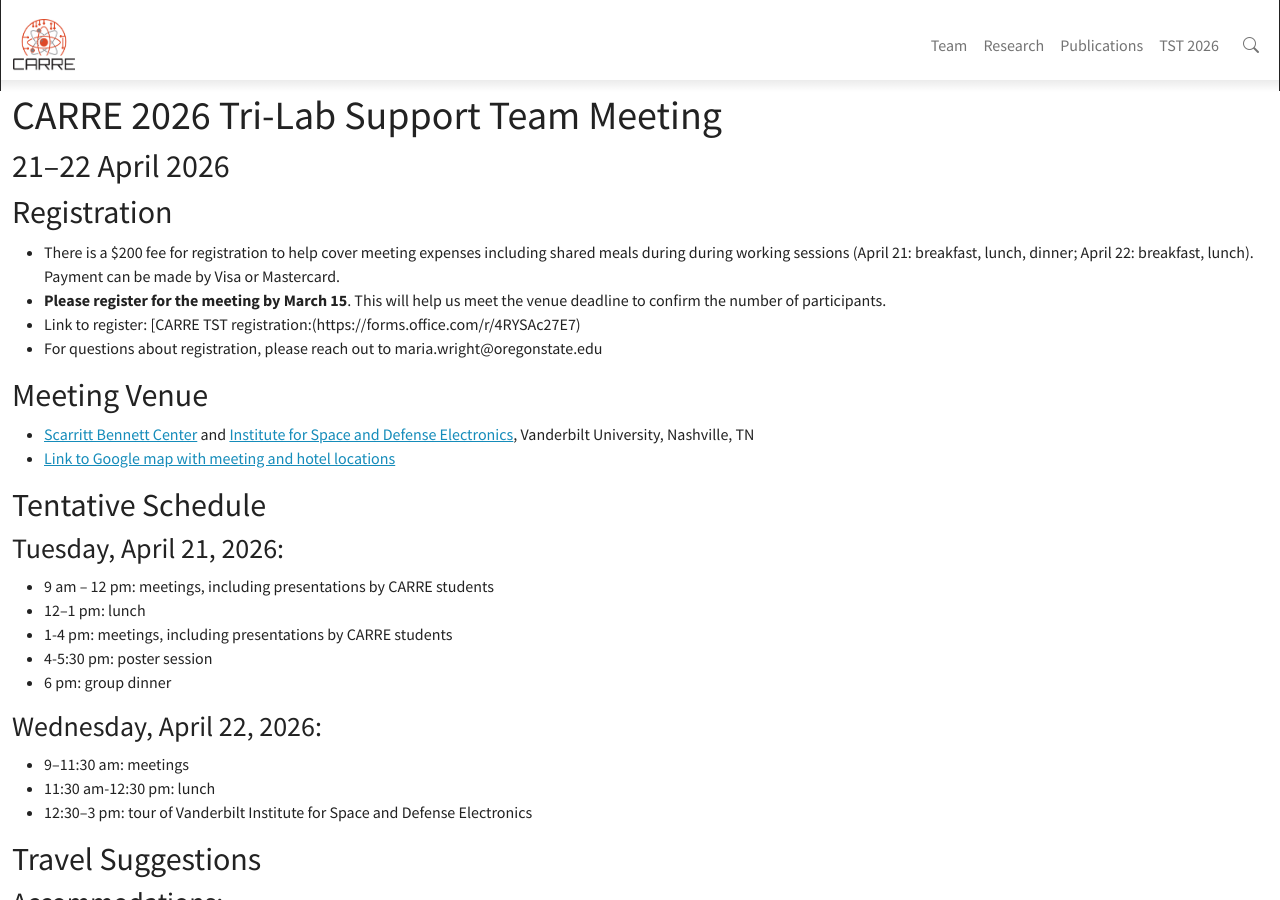
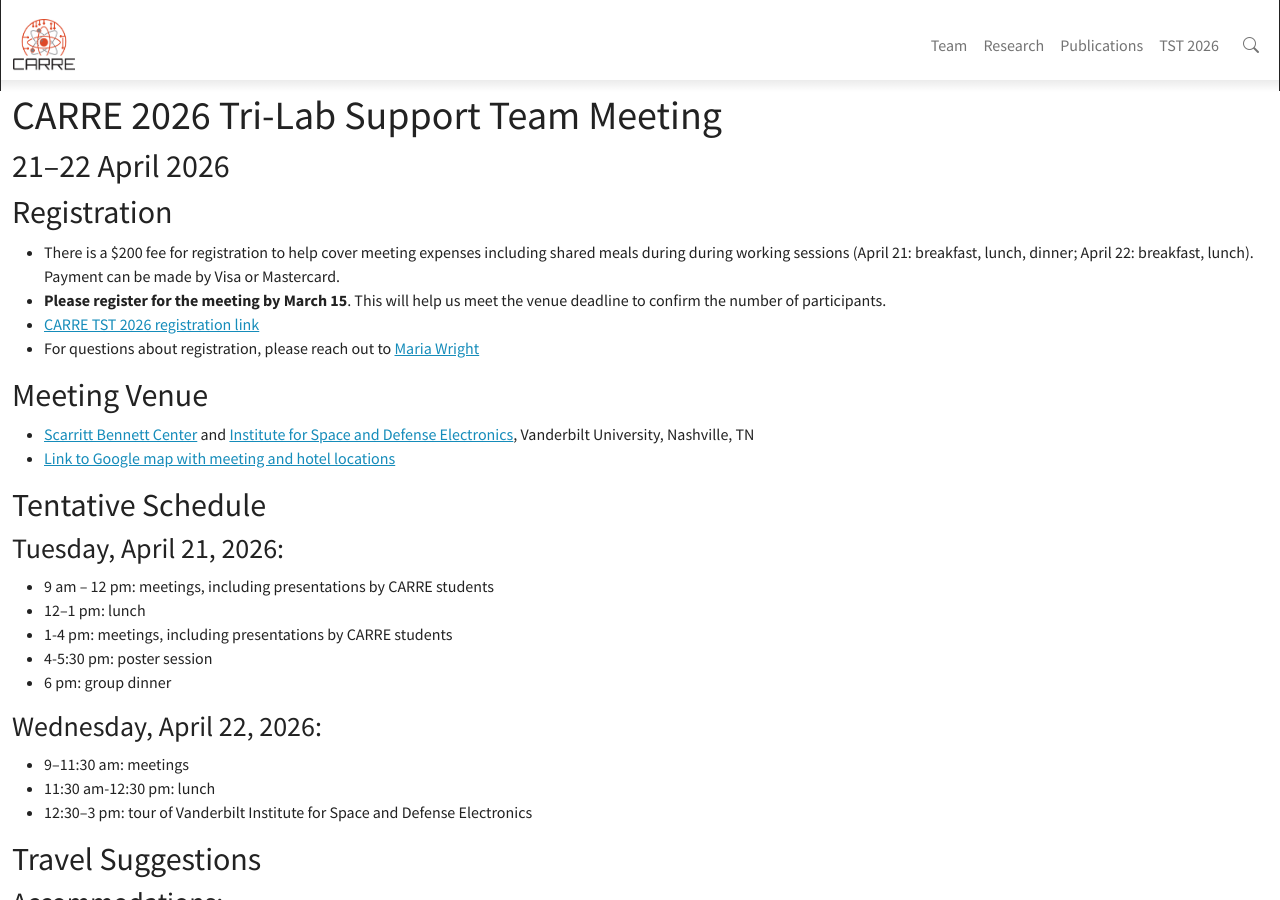
Before and after one commit to CARRE-PSAAP/CARRE-PSAAP.github.io, a Jekyll site: the page built from _pages/tst2026.md, in a window 1280 px wide and 900 px high. Built offline with Jekyll 4.4.1, drawn with Linux system fonts in a browser that asks for light colours; nearby versions of some CDN libraries.

Commit message:
Fixes formatting on TST page

```diff
--- a/_pages/tst2026.md
+++ b/_pages/tst2026.md
@@ -14,8 +14,8 @@ permalink: /tst/
 ## Registration
 - There is a $200 fee for registration to help cover meeting expenses including shared meals during during working sessions (April 21: breakfast, lunch, dinner; April 22: breakfast, lunch).  Payment can be made by Visa or Mastercard.
 - **Please register for the meeting by March 15**.  This will help us meet the venue deadline to confirm the number of participants.
-- Link to register: [CARRE TST registration:(https://forms.office.com/r/4RYSAc27E7)
-- For questions about registration, please reach out to maria.wright@oregonstate.edu
+- [CARRE TST 2026 registration link](https://forms.office.com/r/4RYSAc27E7)
+- For questions about registration, please reach out to [Maria Wright](mailto:maria.wright@oregonstate.edu)
 
 ## Meeting Venue
 - [Scarritt Bennett Center](https://scarrittbennett.org/) and [Institute for Space and Defense Electronics](https://www.vanderbilt.edu/isde/), Vanderbilt University, Nashville, TN
```
